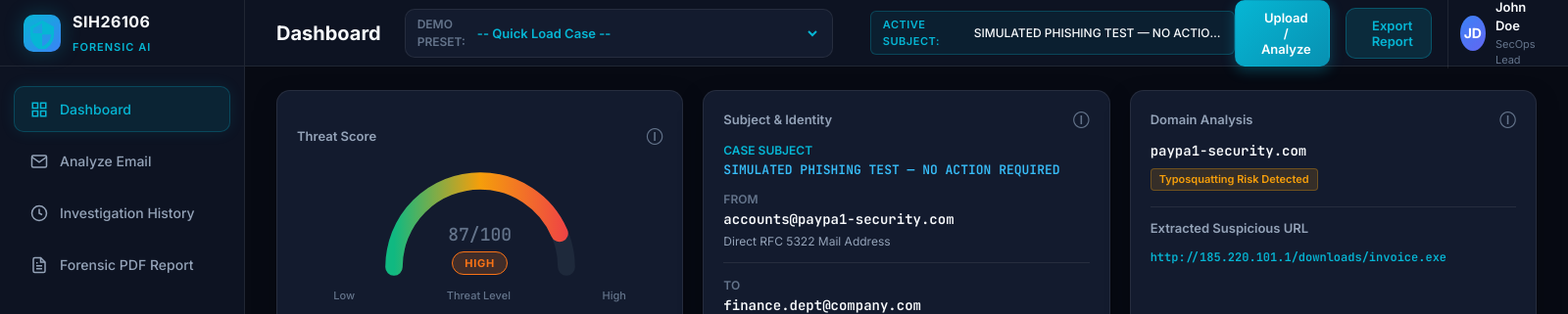
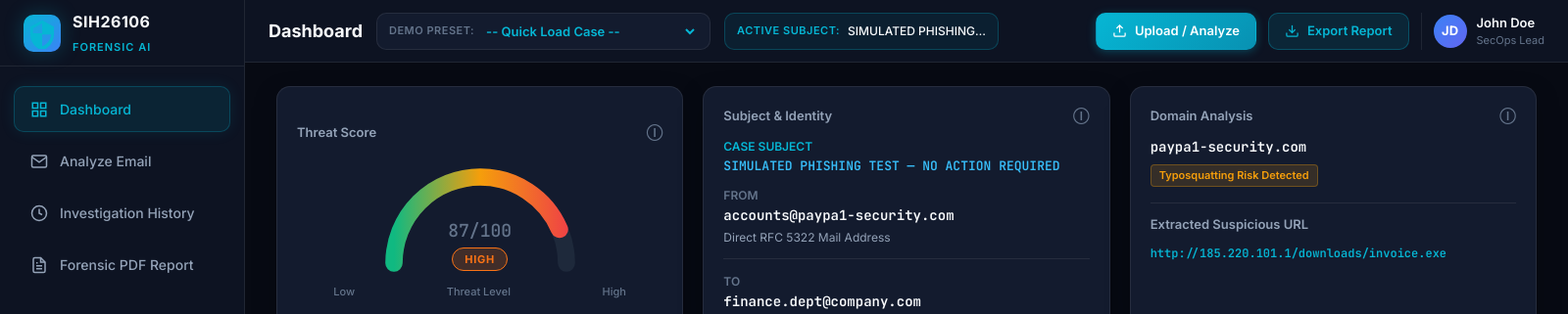
Before and after one commit to Darkvenom24/-AI-powered-email-forensic-analysis-platform, a Flask app: page / in a window 1600 px wide. Shown: the top 321 px of the page at 98% size. Run offline with Flask 3, Linux system fonts and the light colour scheme; data comes from the database, SQL or seed files in the repository; data that the repository does not hold is empty.

Commit message:
style: fix header button wrapping, preset select overflow, and active subject responsiveness

```diff
--- a/public/style.css
+++ b/public/style.css
@@ -231,10 +231,10 @@
 }
 
 .top-header {
-    height: var(--header-height);
+    height: 64px;
     background: var(--bg-secondary);
     border-bottom: 1px solid var(--border-color);
-    padding: 0 32px;
+    padding: 0 24px;
     display: flex;
     align-items: center;
     justify-content: space-between;
@@ -242,18 +242,24 @@
     top: 0;
     z-index: 90;
     backdrop-filter: blur(10px);
+    gap: 16px;
+    box-sizing: border-box;
 }
 
 .header-left {
     display: flex;
     align-items: center;
-    gap: 24px;
+    gap: 14px;
+    min-width: 0;
+    flex: 1;
 }
 
 .header-title {
-    font-size: 20px;
+    font-size: 18px;
     font-weight: 700;
     color: var(--text-primary);
+    white-space: nowrap;
+    flex-shrink: 0;
 }
 
 .preset-selector-wrapper {
@@ -261,16 +267,21 @@
     align-items: center;
     gap: 8px;
     background: var(--bg-card);
-    padding: 6px 12px;
+    padding: 0 12px;
+    height: 38px;
     border-radius: var(--radius-md);
     border: 1px solid var(--border-color);
+    flex-shrink: 0;
+    box-sizing: border-box;
 }
 
 .preset-selector-wrapper label {
-    font-size: 12px;
+    font-size: 11px;
     color: var(--text-muted);
     font-weight: 600;
     text-transform: uppercase;
+    letter-spacing: 0.5px;
+    white-space: nowrap;
 }
 
 .preset-select {
@@ -282,6 +293,10 @@
     outline: none;
     cursor: pointer;
     font-family: var(--font-main);
+    max-width: 220px;
+    white-space: nowrap;
+    overflow: hidden;
+    text-overflow: ellipsis;
 }
 
 .preset-select option {
@@ -289,36 +304,88 @@
     color: var(--text-primary);
 }
 
+.active-case-indicator {
+    display: inline-flex;
+    align-items: center;
+    background: rgba(6, 182, 212, 0.08);
+    border: 1px solid var(--border-cyan);
+    border-radius: var(--radius-md);
+    padding: 0 12px;
+    height: 38px;
+    font-size: 12px;
+    min-width: 0;
+    max-width: 280px;
+    flex-shrink: 1;
+    box-sizing: border-box;
+}
+
+.active-case-label {
+    color: var(--accent-cyan);
+    font-weight: 600;
+    margin-right: 8px;
+    font-size: 11px;
+    text-transform: uppercase;
+    letter-spacing: 0.5px;
+    white-space: nowrap;
+    flex-shrink: 0;
+}
+
+#header-subject {
+    color: var(--text-primary);
+    white-space: nowrap;
+    overflow: hidden;
+    text-overflow: ellipsis;
+    font-weight: 500;
+}
+
+@media (max-width: 1280px) {
+    .active-case-indicator {
+        display: none !important;
+    }
+}
+
 .header-right {
     display: flex;
     align-items: center;
-    gap: 16px;
+    gap: 12px;
+    flex-shrink: 0;
 }
 
 .btn {
-    padding: 9px 18px;
+    height: 38px;
+    padding: 0 16px;
     border-radius: var(--radius-md);
     font-size: 13px;
     font-weight: 600;
     display: inline-flex;
     align-items: center;
+    justify-content: center;
     gap: 8px;
     cursor: pointer;
     border: 1px solid transparent;
     transition: all 0.2s ease;
     text-decoration: none;
     font-family: var(--font-main);
+    white-space: nowrap;
+    flex-shrink: 0;
+    box-sizing: border-box;
+    line-height: 1;
+}
+
+.btn svg {
+    flex-shrink: 0;
+    vertical-align: middle;
 }
 
 .btn-primary {
     background: linear-gradient(135deg, #06B6D4, #0891B2);
     color: #FFFFFF;
-    box-shadow: 0 4px 14px rgba(6, 182, 212, 0.3);
+    box-shadow: 0 2px 10px rgba(6, 182, 212, 0.3);
 }
 
 .btn-primary:hover {
     background: linear-gradient(135deg, #0891B2, #0E7490);
-    box-shadow: 0 6px 20px rgba(6, 182, 212, 0.4);
+    box-shadow: 0 4px 16px rgba(6, 182, 212, 0.4);
     transform: translateY(-1px);
 }
 
@@ -334,14 +401,14 @@
 }
 
 .btn-report {
-    background: rgba(6, 182, 212, 0.15);
+    background: rgba(6, 182, 212, 0.12);
     color: #06B6D4;
     border: 1px solid rgba(6, 182, 212, 0.3);
 }
 
 .btn-report:hover {
-    background: rgba(6, 182, 212, 0.25);
-    box-shadow: 0 0 15px rgba(6, 182, 212, 0.25);
+    background: rgba(6, 182, 212, 0.22);
+    box-shadow: 0 0 12px rgba(6, 182, 212, 0.2);
 }
 
 .user-profile {
@@ -350,24 +417,28 @@
     gap: 10px;
     padding-left: 12px;
     border-left: 1px solid var(--border-color);
+    flex-shrink: 0;
+    height: 38px;
 }
 
 .user-avatar {
-    width: 36px;
-    height: 36px;
+    width: 34px;
+    height: 34px;
     border-radius: 50%;
     background: linear-gradient(135deg, #3B82F6, #6366F1);
     display: flex;
     align-items: center;
     justify-content: center;
     font-weight: 700;
-    font-size: 14px;
+    font-size: 13px;
     color: white;
+    flex-shrink: 0;
 }
 
 .user-meta {
     display: flex;
     flex-direction: column;
+    white-space: nowrap;
 }
 
 .user-name {
--- a/static/style.css
+++ b/static/style.css
@@ -231,10 +231,10 @@
 }
 
 .top-header {
-    height: var(--header-height);
+    height: 64px;
     background: var(--bg-secondary);
     border-bottom: 1px solid var(--border-color);
-    padding: 0 32px;
+    padding: 0 24px;
     display: flex;
     align-items: center;
     justify-content: space-between;
@@ -242,18 +242,24 @@
     top: 0;
     z-index: 90;
     backdrop-filter: blur(10px);
+    gap: 16px;
+    box-sizing: border-box;
 }
 
 .header-left {
     display: flex;
     align-items: center;
-    gap: 24px;
+    gap: 14px;
+    min-width: 0;
+    flex: 1;
 }
 
 .header-title {
-    font-size: 20px;
+    font-size: 18px;
     font-weight: 700;
     color: var(--text-primary);
+    white-space: nowrap;
+    flex-shrink: 0;
 }
 
 .preset-selector-wrapper {
@@ -261,16 +267,21 @@
     align-items: center;
     gap: 8px;
     background: var(--bg-card);
-    padding: 6px 12px;
+    padding: 0 12px;
+    height: 38px;
     border-radius: var(--radius-md);
     border: 1px solid var(--border-color);
+    flex-shrink: 0;
+    box-sizing: border-box;
 }
 
 .preset-selector-wrapper label {
-    font-size: 12px;
+    font-size: 11px;
     color: var(--text-muted);
     font-weight: 600;
     text-transform: uppercase;
+    letter-spacing: 0.5px;
+    white-space: nowrap;
 }
 
 .preset-select {
@@ -282,6 +293,10 @@
     outline: none;
     cursor: pointer;
     font-family: var(--font-main);
+    max-width: 220px;
+    white-space: nowrap;
+    overflow: hidden;
+    text-overflow: ellipsis;
 }
 
 .preset-select option {
@@ -289,36 +304,88 @@
     color: var(--text-primary);
 }
 
+.active-case-indicator {
+    display: inline-flex;
+    align-items: center;
+    background: rgba(6, 182, 212, 0.08);
+    border: 1px solid var(--border-cyan);
+    border-radius: var(--radius-md);
+    padding: 0 12px;
+    height: 38px;
+    font-size: 12px;
+    min-width: 0;
+    max-width: 280px;
+    flex-shrink: 1;
+    box-sizing: border-box;
+}
+
+.active-case-label {
+    color: var(--accent-cyan);
+    font-weight: 600;
+    margin-right: 8px;
+    font-size: 11px;
+    text-transform: uppercase;
+    letter-spacing: 0.5px;
+    white-space: nowrap;
+    flex-shrink: 0;
+}
+
+#header-subject {
+    color: var(--text-primary);
+    white-space: nowrap;
+    overflow: hidden;
+    text-overflow: ellipsis;
+    font-weight: 500;
+}
+
+@media (max-width: 1280px) {
+    .active-case-indicator {
+        display: none !important;
+    }
+}
+
 .header-right {
     display: flex;
     align-items: center;
-    gap: 16px;
+    gap: 12px;
+    flex-shrink: 0;
 }
 
 .btn {
-    padding: 9px 18px;
+    height: 38px;
+    padding: 0 16px;
     border-radius: var(--radius-md);
     font-size: 13px;
     font-weight: 600;
     display: inline-flex;
     align-items: center;
+    justify-content: center;
     gap: 8px;
     cursor: pointer;
     border: 1px solid transparent;
     transition: all 0.2s ease;
     text-decoration: none;
     font-family: var(--font-main);
+    white-space: nowrap;
+    flex-shrink: 0;
+    box-sizing: border-box;
+    line-height: 1;
+}
+
+.btn svg {
+    flex-shrink: 0;
+    vertical-align: middle;
 }
 
 .btn-primary {
     background: linear-gradient(135deg, #06B6D4, #0891B2);
     color: #FFFFFF;
-    box-shadow: 0 4px 14px rgba(6, 182, 212, 0.3);
+    box-shadow: 0 2px 10px rgba(6, 182, 212, 0.3);
 }
 
 .btn-primary:hover {
     background: linear-gradient(135deg, #0891B2, #0E7490);
-    box-shadow: 0 6px 20px rgba(6, 182, 212, 0.4);
+    box-shadow: 0 4px 16px rgba(6, 182, 212, 0.4);
     transform: translateY(-1px);
 }
 
@@ -334,14 +401,14 @@
 }
 
 .btn-report {
-    background: rgba(6, 182, 212, 0.15);
+    background: rgba(6, 182, 212, 0.12);
     color: #06B6D4;
     border: 1px solid rgba(6, 182, 212, 0.3);
 }
 
 .btn-report:hover {
-    background: rgba(6, 182, 212, 0.25);
-    box-shadow: 0 0 15px rgba(6, 182, 212, 0.25);
+    background: rgba(6, 182, 212, 0.22);
+    box-shadow: 0 0 12px rgba(6, 182, 212, 0.2);
 }
 
 .user-profile {
@@ -350,24 +417,28 @@
     gap: 10px;
     padding-left: 12px;
     border-left: 1px solid var(--border-color);
+    flex-shrink: 0;
+    height: 38px;
 }
 
 .user-avatar {
-    width: 36px;
-    height: 36px;
+    width: 34px;
+    height: 34px;
     border-radius: 50%;
     background: linear-gradient(135deg, #3B82F6, #6366F1);
     display: flex;
     align-items: center;
     justify-content: center;
     font-weight: 700;
-    font-size: 14px;
+    font-size: 13px;
     color: white;
+    flex-shrink: 0;
 }
 
 .user-meta {
     display: flex;
     flex-direction: column;
+    white-space: nowrap;
 }
 
 .user-name {
--- a/templates/index.html
+++ b/templates/index.html
@@ -133,9 +133,9 @@
                             {% endfor %}
                         </select>
                     </div>
-                    <div class="active-case-indicator" id="header-subject-wrapper" style="margin-left:14px;display:inline-flex;align-items:center;background:rgba(6,182,212,0.08);border:1px solid var(--border-cyan);border-radius:6px;padding:5px 12px;font-size:12px;">
-                        <span style="color:var(--accent-cyan);font-weight:600;margin-right:8px;font-size:11px;text-transform:uppercase;letter-spacing:0.5px;">Active Subject:</span>
-                        <span id="header-subject" style="color:var(--text-primary);max-width:280px;white-space:nowrap;overflow:hidden;text-overflow:ellipsis;font-weight:500;">
+                    <div class="active-case-indicator" id="header-subject-wrapper">
+                        <span class="active-case-label">Active Subject:</span>
+                        <span id="header-subject">
                             {% if result and result.forensics and result.forensics.subject and result.forensics.subject != 'Not Found' %}
                                 {{ result.forensics.subject }}
                             {% elif result and result.subject %}
@@ -149,12 +149,12 @@
 
                 <div class="header-right">
                     <button class="btn btn-primary" onclick="document.getElementById('modal-analyze').classList.add('active');">
-                        <svg width="16" height="16" viewBox="0 0 24 24" fill="none" stroke="currentColor" stroke-width="2"><path d="M21 15v4a2 2 0 0 1-2 2H5a2 2 0 0 1-2-2v-4"/><polyline points="17 8 12 3 7 8"/><line x1="12" y1="3" x2="12" y2="15"/></svg>
-                        Upload / Analyze
+                        <svg width="15" height="15" viewBox="0 0 24 24" fill="none" stroke="currentColor" stroke-width="2" style="flex-shrink:0;"><path d="M21 15v4a2 2 0 0 1-2 2H5a2 2 0 0 1-2-2v-4"/><polyline points="17 8 12 3 7 8"/><line x1="12" y1="3" x2="12" y2="15"/></svg>
+                        <span>Upload / Analyze</span>
                     </button>
                     <button class="btn btn-report btn-export-report">
-                        <svg width="16" height="16" viewBox="0 0 24 24" fill="none" stroke="currentColor" stroke-width="2"><path d="M21 15v4a2 2 0 0 1-2 2H5a2 2 0 0 1-2-2v-4"/><polyline points="7 10 12 15 17 10"/><line x1="12" y1="15" x2="12" y2="3"/></svg>
-                        Export Report
+                        <svg width="15" height="15" viewBox="0 0 24 24" fill="none" stroke="currentColor" stroke-width="2" style="flex-shrink:0;"><path d="M21 15v4a2 2 0 0 1-2 2H5a2 2 0 0 1-2-2v-4"/><polyline points="7 10 12 15 17 10"/><line x1="12" y1="15" x2="12" y2="3"/></svg>
+                        <span>Export Report</span>
                     </button>
                     <div class="user-profile">
                         <div class="user-avatar">JD</div>
```
Also changed, not shown: public/static/style.css (+87 -16 lines).
